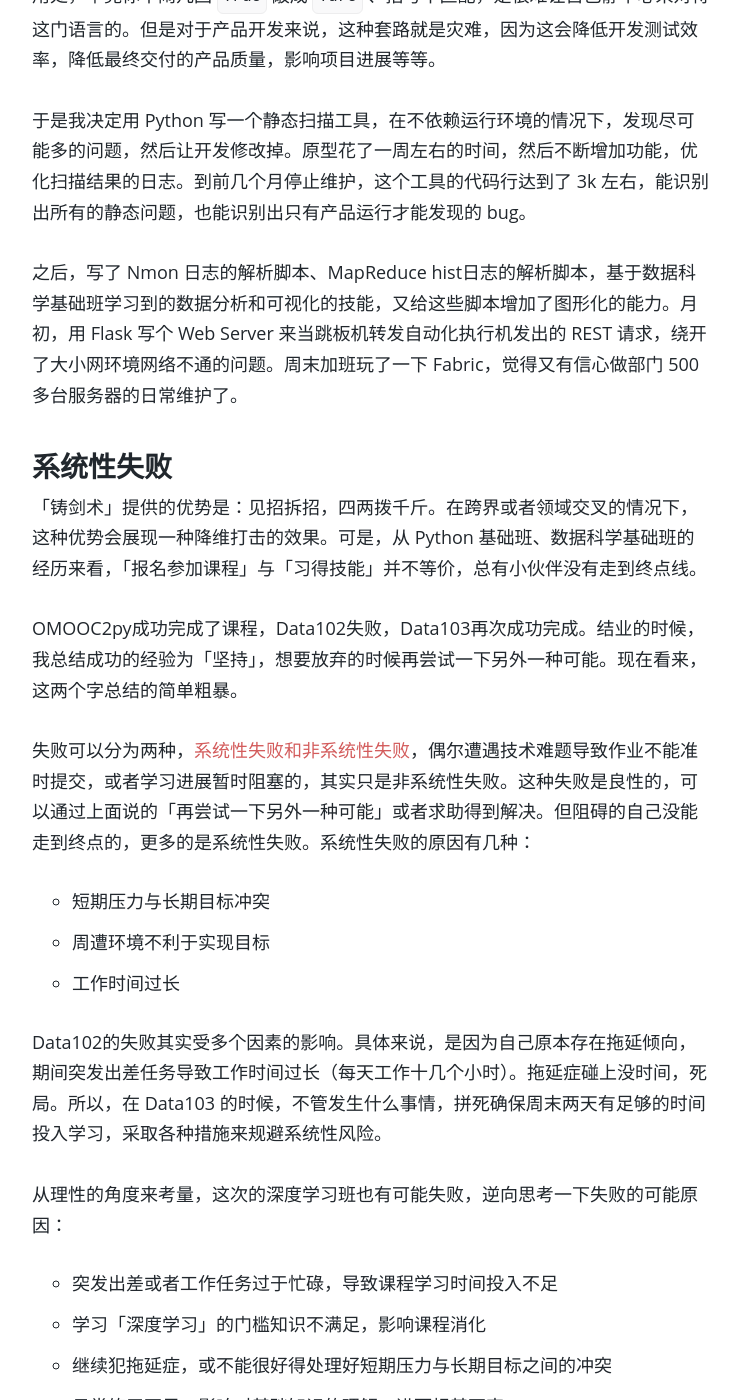
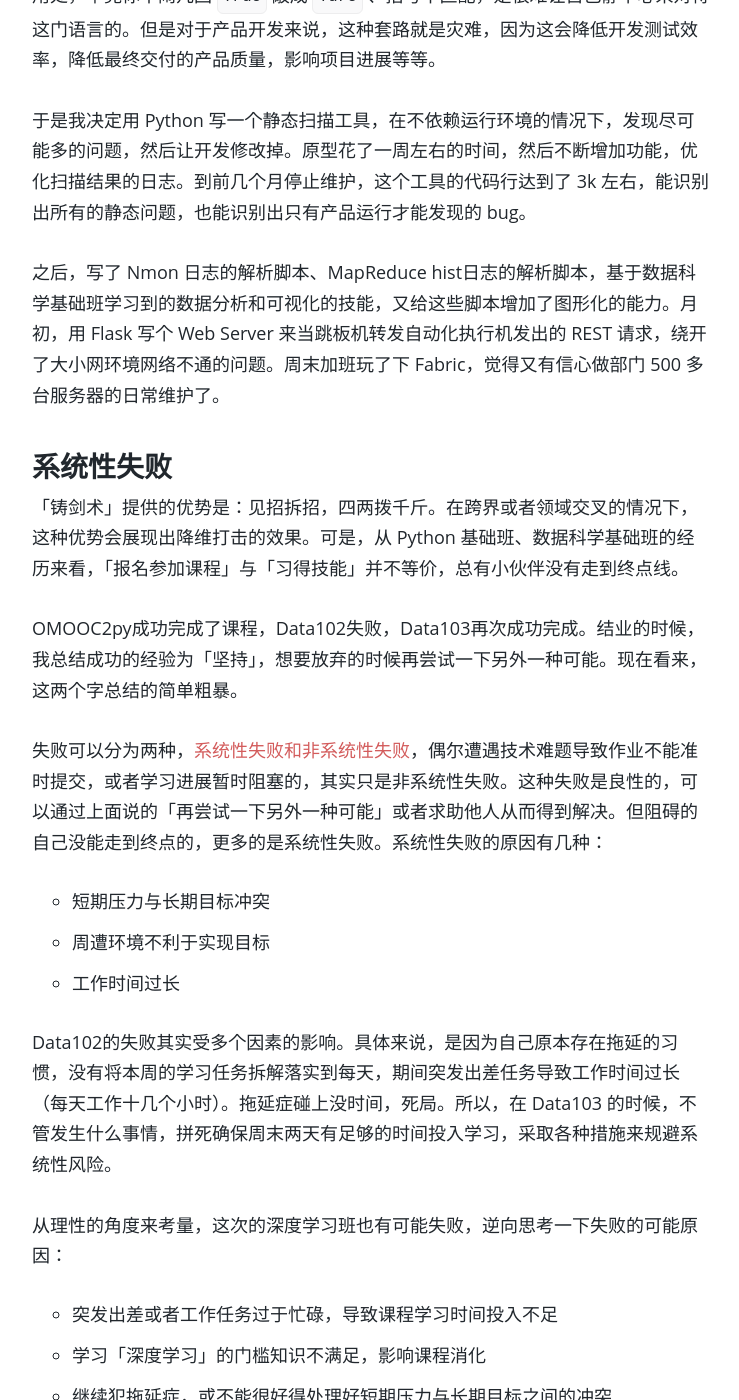
Before and after one commit to faketooth/faketooth.github.io, a Jekyll site: the page built from _posts/2016-12-11-review-on-days-with-openmind.md, in a window 1280 px wide and 1400 px high, scrolled down 862 px. Shown: the whole window, without its empty margins (268-1007 px from the left). Built offline with Jekyll 4.4.1, drawn with Linux system fonts in a browser that asks for light colours; our own code applies the rules of GitHub Pages for plain Markdown files; comment, search, counter and statistics services are not loaded; some of the changed text lies outside the part shown.

Commit message:
update: add mindset

```diff
--- a/_posts/2016-12-11-review-on-days-with-openmind.md
+++ b/_posts/2016-12-11-review-on-days-with-openmind.md
@@ -10,20 +10,20 @@
 
 于是我决定用 Python 写一个静态扫描工具，在不依赖运行环境的情况下，发现尽可能多的问题，然后让开发修改掉。原型花了一周左右的时间，然后不断增加功能，优化扫描结果的日志。到前几个月停止维护，这个工具的代码行达到了 3k 左右，能识别出所有的静态问题，也能识别出只有产品运行才能发现的 bug。
 
-之后，写了 Nmon 日志的解析脚本、MapReduce hist日志的解析脚本，基于数据科学基础班学习到的数据分析和可视化的技能，又给这些脚本增加了图形化的能力。月初，用 Flask 写个 Web Server 来当跳板机转发自动化执行机发出的 REST 请求，绕开了大小网环境网络不通的问题。周末加班玩了一下 Fabric，觉得又有信心做部门 500 多台服务器的日常维护了。
+之后，写了 Nmon 日志的解析脚本、MapReduce hist日志的解析脚本，基于数据科学基础班学习到的数据分析和可视化的技能，又给这些脚本增加了图形化的能力。月初，用 Flask 写个 Web Server 来当跳板机转发自动化执行机发出的 REST 请求，绕开了大小网环境网络不通的问题。周末加班玩了下 Fabric，觉得又有信心做部门 500 多台服务器的日常维护了。
 
 ## 系统性失败
-「铸剑术」提供的优势是：见招拆招，四两拨千斤。在跨界或者领域交叉的情况下，这种优势会展现一种降维打击的效果。可是，从 Python 基础班、数据科学基础班的经历来看，「报名参加课程」与「习得技能」并不等价，总有小伙伴没有走到终点线。
+「铸剑术」提供的优势是：见招拆招，四两拨千斤。在跨界或者领域交叉的情况下，这种优势会展现出降维打击的效果。可是，从 Python 基础班、数据科学基础班的经历来看，「报名参加课程」与「习得技能」并不等价，总有小伙伴没有走到终点线。
 
 OMOOC2py成功完成了课程，Data102失败，Data103再次成功完成。结业的时候，我总结成功的经验为「坚持」，想要放弃的时候再尝试一下另外一种可能。现在看来，这两个字总结的简单粗暴。
 
-失败可以分为两种，[系统性失败和非系统性失败](http://www.hbrchina.org/2016-03-21/3934.html)，偶尔遭遇技术难题导致作业不能准时提交，或者学习进展暂时阻塞的，其实只是非系统性失败。这种失败是良性的，可以通过上面说的「再尝试一下另外一种可能」或者求助得到解决。但阻碍的自己没能走到终点的，更多的是系统性失败。系统性失败的原因有几种：
+失败可以分为两种，[系统性失败和非系统性失败](http://www.hbrchina.org/2016-03-21/3934.html)，偶尔遭遇技术难题导致作业不能准时提交，或者学习进展暂时阻塞的，其实只是非系统性失败。这种失败是良性的，可以通过上面说的「再尝试一下另外一种可能」或者求助他人从而得到解决。但阻碍的自己没能走到终点的，更多的是系统性失败。系统性失败的原因有几种：
 
 * 短期压力与长期目标冲突
 * 周遭环境不利于实现目标
 * 工作时间过长
 
-Data102的失败其实受多个因素的影响。具体来说，是因为自己原本存在拖延倾向，期间突发出差任务导致工作时间过长（每天工作十几个小时）。拖延症碰上没时间，死局。所以，在 Data103 的时候，不管发生什么事情，拼死确保周末两天有足够的时间投入学习，采取各种措施来规避系统性风险。
+Data102的失败其实受多个因素的影响。具体来说，是因为自己原本存在拖延的习惯，没有将本周的学习任务拆解落实到每天，期间突发出差任务导致工作时间过长（每天工作十几个小时）。拖延症碰上没时间，死局。所以，在 Data103 的时候，不管发生什么事情，拼死确保周末两天有足够的时间投入学习，采取各种措施来规避系统性风险。
 
 从理性的角度来考量，这次的深度学习班也有可能失败，逆向思考一下失败的可能原因：
 
@@ -31,3 +31,12 @@
 * 学习「深度学习」的门槛知识不满足，影响课程消化
 * 继续犯拖延症，或不能很好得处理好短期压力与长期目标之间的冲突
 * 日常练习不足，影响对基础知识的理解，进而根基不牢
+
+## 成长型心智
+但，再次失败了也没什么。单纯的结果导向，是[僵固型心智](http://mp.weixin.qq.com/s?__biz=MzA4ODM4ODQ3MQ==&mid=400374089&idx=1&sn=9e6c42413a2ca82dac852d17fd6439d8&scene=21#wechat_redirect)的表现。
+
+非系统性失败指出了具体的改进方向，是优化、夯实系统内部要素的机会。系统性失败暴露出系统本身固有的缺陷，描述了当前框架下的瓶颈与极限，其意义就像是鱼儿终于发现了水。这两者都指向了「学习」的根本目的：改变。
+
+第一序改变处理非系统性失败，在不改变原有系统的前提下，对系统内部元素、元素间关系进行优化。第二序改变则是改变系统本身，即改变自身时间管理能力、改变自控力、改换一个有助于实现自己目标的环境。
+
+所以，不管是 Python 班还是考驾照，技能学习仅仅是一小部分，更多的是要学习新的思维方式，反思自身时间管理能力、自控力、学习方法、固有的方法论，后者才是更需要 Study and Practice 的对象。扔掉单一标准，使用多维视角来看待分析问题，这样才能前进得更远。
```
